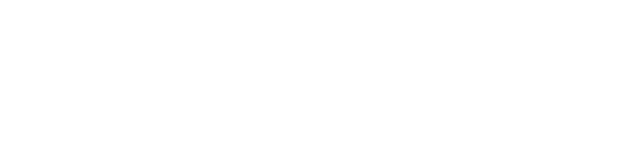
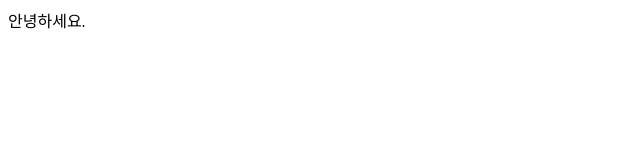
Before and after one commit to yurigle/gsapProject, a plain HTML site: page index.html in a window 1280 px wide. Shown: the whole page, without its empty margins (0-640 px from the left). Drawn offline with nearby package versions, Linux system fonts and the light colour scheme.

Commit message:
텍스트 추가

```diff
--- a/index.html
+++ b/index.html
@@ -6,6 +6,8 @@
 
 </head>
 <body>
-
+    <div>
+        안녕하세요.
+    </div>
 </body>
 </html>
```
